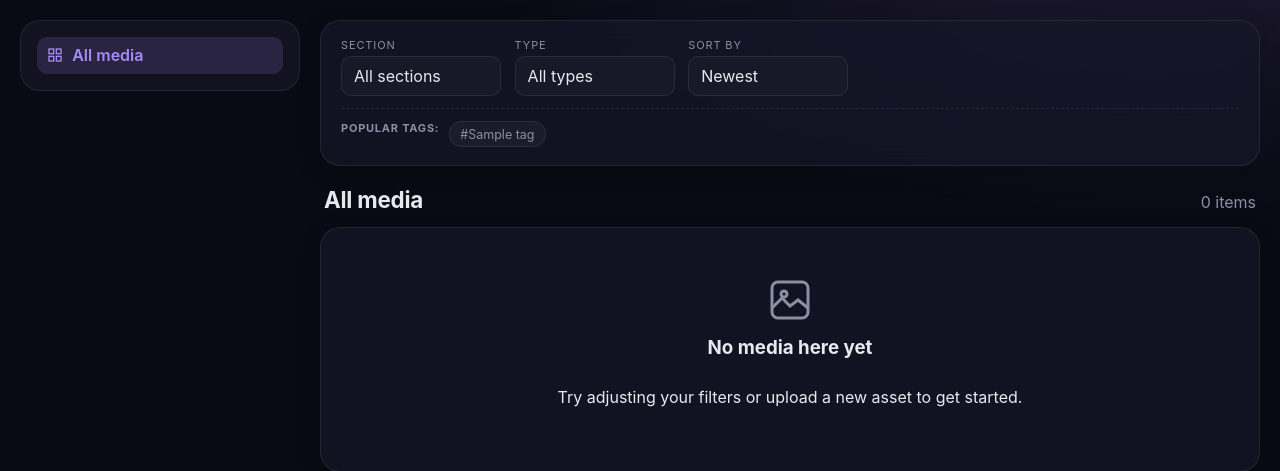
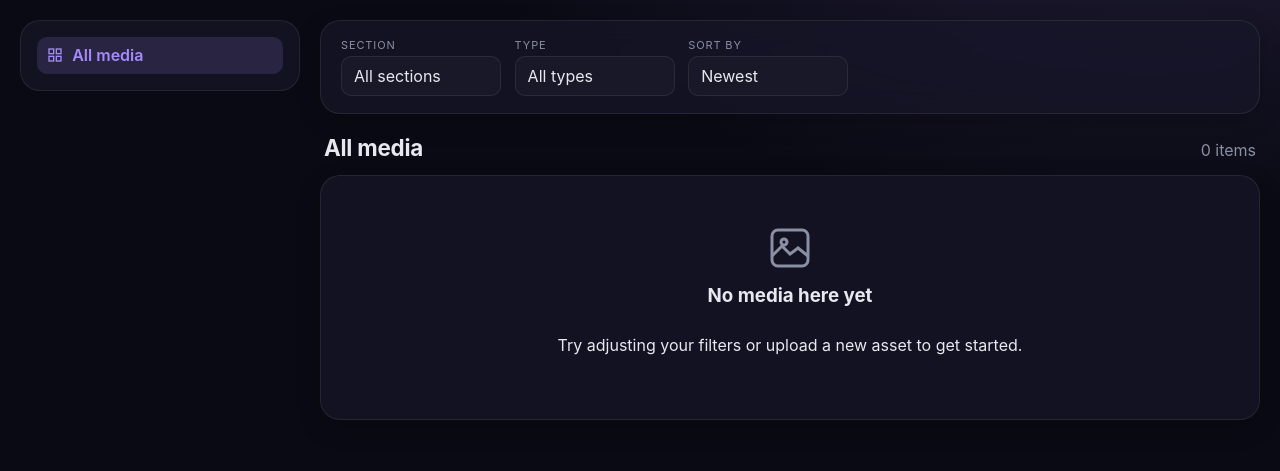
Before and after one commit to geryshadesinnovations/greyshades-media, a PHP site: page /dashboard in a window 1280 px wide. Shown: the part 65-536 px from the top of the page. Run offline with PHP 8.4, Linux system fonts and the light colour scheme; the visitor is signed in with stand-in values (Sample User, id 1); tables that the repository leaves empty hold one stand-in row (values such as "Sample post"); data that the repository does not hold is empty.

Commit message:
Remove tags entirely, leaf-only category checkboxes, fix filtering
- Remove Tags input from upload form and all tag functionality from
  backend (UploadController, DashboardController, Media model search
  and suggest methods). Tags are no longer part of the system.

- Upload form now only shows checkboxes for LEAF categories.
  Parent/intermediate categories (e.g. 'Video' under Art, 'Medical &
  Health Awareness Days' under Hybrid) render as non-selectable
  accordion headers. The backend auto-attaches the entire ancestor
  chain via Category::ancestorIds() so filtering by any level works.

- Fix dashboard sidebar category filtering:
  - Sidebar navUrl now clears the 'section' param when a category is
    clicked, preventing conflicting filters.
  - Media::search() correctly skips section_code WHERE when category_id
    is present (existing logic preserved).
  - The ancestor expansion on upload ensures media_categories has rows
    for leaf + all parents, so descendantIds-based filtering matches
    whether the user browses by root or by leaf.

```diff
--- a/app/Controllers/DashboardController.php
+++ b/app/Controllers/DashboardController.php
@@ -8,7 +8,6 @@
 use App\Models\Media;
 use App\Models\Occasion;
 use App\Models\Section;
-use App\Models\Tag;
 
 final class DashboardController
 {
@@ -20,7 +19,6 @@
             'section_code' => $_GET['section']  ?? null,
             'category_id'  => isset($_GET['category']) ? (int) $_GET['category'] : null,
             'occasion_id'  => isset($_GET['occasion']) ? (int) $_GET['occasion'] : null,
-            'tag_id'       => isset($_GET['tag'])      ? (int) $_GET['tag']      : null,
             'media_type'   => $_GET['type']     ?? null,
             'q'            => $_GET['q']        ?? null,
             'featured'     => !empty($_GET['featured']),
@@ -40,7 +38,6 @@
             'sections'     => array_values($sections),
             'trees'        => $trees,
             'occasions'    => Occasion::groupedAll(),
-            'tags'         => Tag::popular(40),
             'result'       => $result,
             'filters'      => $filters,
             'sort'         => $sort,
--- a/app/Models/Media.php
+++ b/app/Models/Media.php
@@ -81,18 +81,6 @@
         }
     }
 
-    public static function attachTags(int $mediaId, array $tagIds): void
-    {
-        Database::execute("DELETE FROM media_tags WHERE media_id = ?", [$mediaId]);
-        foreach (array_unique(array_map('intval', $tagIds)) as $tid) {
-            if ($tid <= 0) continue;
-            Database::execute(
-                "INSERT IGNORE INTO media_tags (media_id, tag_id) VALUES (?,?)",
-                [$mediaId, $tid]
-            );
-        }
-    }
-
     public static function categoriesFor(int $mediaId): array
     {
         return Database::all(
@@ -110,15 +98,6 @@
              JOIN occasions o ON o.id = mo.occasion_id
              JOIN occasion_groups g ON g.id = o.group_id
              WHERE mo.media_id = ? ORDER BY o.name",
-            [$mediaId]
-        );
-    }
-
-    public static function tagsFor(int $mediaId): array
-    {
-        return Database::all(
-            "SELECT t.* FROM media_tags mt JOIN tags t ON t.id = mt.tag_id
-             WHERE mt.media_id = ? ORDER BY t.name",
             [$mediaId]
         );
     }
@@ -194,6 +173,8 @@
         if (!empty($filters['category_id'])) {
             $ids = Category::descendantIds((int) $filters['category_id']);
             $marks = implode(',', array_fill(0, count($ids), '?'));
+            // Use LEFT JOIN + WHERE so we match media that has ANY of these
+            // categories in its media_categories junction table.
             $joinCat = "INNER JOIN media_categories mc ON mc.media_id = m.id AND mc.category_id IN ($marks)";
             foreach ($ids as $cid) $params[] = $cid;
         }
@@ -202,12 +183,6 @@
         if (!empty($filters['occasion_id'])) {
             $joinOcc = "INNER JOIN media_occasions mo ON mo.media_id = m.id AND mo.occasion_id = ?";
             $params[] = (int) $filters['occasion_id'];
-        }
-
-        $joinTag = '';
-        if (!empty($filters['tag_id'])) {
-            $joinTag = "INNER JOIN media_tags mt ON mt.media_id = m.id AND mt.tag_id = ?";
-            $params[] = (int) $filters['tag_id'];
         }
 
         if (!empty($filters['media_type'])) {
@@ -224,20 +199,10 @@
         if (!empty($filters['q'])) {
             $q = trim((string) $filters['q']);
             $like = '%' . $q . '%';
-            // The text search now also matches against tag names, category
-            // names, and occasion names so that typing a tag (e.g. "diwali"
-            // or "campaign-2026") returns the media tagged with it even when
-            // that text never appears in the title/description.
             $where[] = "(
                 m.title LIKE ?
                 OR m.description LIKE ?
                 OR m.keywords LIKE ?
-                OR EXISTS (
-                    SELECT 1 FROM media_tags mt2
-                    JOIN tags t2 ON t2.id = mt2.tag_id
-                    WHERE mt2.media_id = m.id
-                      AND (t2.name LIKE ? OR t2.slug LIKE ?)
-                )
                 OR EXISTS (
                     SELECT 1 FROM media_categories mc2
                     JOIN categories c2 ON c2.id = mc2.category_id
@@ -251,10 +216,8 @@
                       AND o2.name LIKE ?
                 )
             )";
-            // 7 LIKE bindings, in the same order as the placeholders above.
             $params[] = $like; $params[] = $like; $params[] = $like;
-            $params[] = $like; $params[] = $like; $params[] = $like;
-            $params[] = $like;
+            $params[] = $like; $params[] = $like;
         }
 
         $orderBy = match ($sort) {
@@ -270,7 +233,7 @@
 
         $base = "FROM media m
                  INNER JOIN sections s ON s.id = m.section_id
-                 $joinCat $joinOcc $joinTag
+                 $joinCat $joinOcc
                  WHERE " . implode(' AND ', $where);
 
         $total = (int) Database::scalar("SELECT COUNT(DISTINCT m.id) $base", $params);
@@ -328,14 +291,13 @@
     /**
      * Lightweight, search-as-you-type suggestions for the topbar search box.
      *
-     * Returns up to $limit hits across four buckets:
+     * Returns up to $limit hits across three buckets:
      *   - media titles      (clickable -> opens that file)
-     *   - tag names         (clickable -> filter dashboard by that tag)
      *   - category names    (clickable -> filter dashboard by that category)
      *   - occasion names    (clickable -> filter dashboard by that occasion)
      *
      * Permission filtering is honoured for media titles via $allowedSections.
-     * Categories/occasions/tags are global metadata and are returned for
+     * Categories/occasions are global metadata and are returned for
      * every signed-in user.
      */
     public static function suggest(string $q, array $allowedSections, int $limit = 8): array
@@ -370,23 +332,6 @@
                     'href'  => url('/media/' . $r['uuid']),
                 ];
             }
-        }
-
-        // -- Tags
-        $rows = Database::all(
-            "SELECT id, name, slug FROM tags
-             WHERE name LIKE ? OR slug LIKE ?
-             ORDER BY (name LIKE ?) DESC, name
-             LIMIT $perBucket",
-            [$like, $like, $start]
-        );
-        foreach ($rows as $r) {
-            $out[] = [
-                'type'  => 'tag',
-                'label' => '#' . $r['name'],
-                'meta'  => 'TAG',
-                'href'  => url('/dashboard?tag=' . (int) $r['id']),
-            ];
         }
 
         // -- Categories (only those in sections the user can see)
--- a/app/Views/dashboard/_sidebar.php
+++ b/app/Views/dashboard/_sidebar.php
@@ -9,12 +9,12 @@
 $selectedSec = $filters['section_code'] ?? null;
 
 // Build a URL preserving non-conflicting filters (e.g. clicking a category
-// keeps the active occasion/tag/type/sort but replaces any prior category
-// or section selection).
+// keeps the active occasion/type/sort but replaces any prior category
+// or section selection). When a category is picked, the section filter is
+// automatically cleared since the category already implies a section.
 $navUrl = function (array $changes) use ($filters, $sort): string {
     $qs = array_filter([
         'occasion' => $filters['occasion_id'] ?? null,
-        'tag'      => $filters['tag_id']      ?? null,
         'type'     => $filters['media_type']  ?? null,
         'q'        => $filters['q']           ?? null,
         'sort'     => $sort !== 'newest' ? $sort : null,
@@ -25,6 +25,10 @@
         } else {
             $qs[$k] = $v;
         }
+    }
+    // If a category is being set, don't also send section — category is more specific
+    if (!empty($qs['category'])) {
+        unset($qs['section']);
     }
     return '?' . http_build_query($qs);
 };
--- a/app/Views/dashboard/index.php
+++ b/app/Views/dashboard/index.php
@@ -3,7 +3,6 @@
  * @var array $sections
  * @var array $trees
  * @var array $occasions
- * @var array $tags
  * @var array $result
  * @var array $filters
  * @var string $sort
@@ -24,7 +23,6 @@
         'section'  => $filters['section_code'] ?? null,
         'category' => $filters['category_id']  ?? null,
         'occasion' => $filters['occasion_id']  ?? null,
-        'tag'      => $filters['tag_id']       ?? null,
         'type'     => $filters['media_type']   ?? null,
         'q'        => $filters['q']            ?? null,
         'sort'     => $sort !== 'newest' ? $sort : null,
@@ -61,10 +59,6 @@
                 $occName = (string) (\App\Core\Database::scalar('SELECT name FROM occasions WHERE id = ?', [(int) $filters['occasion_id']]) ?? 'Occasion');
                 $activeChips[] = ['label' => 'Occasion: ' . $occName, 'href' => $buildUrl(['occasion' => null])];
             }
-            if (!empty($filters['tag_id'])) {
-                $tagName = (string) (\App\Core\Database::scalar('SELECT name FROM tags WHERE id = ?', [(int) $filters['tag_id']]) ?? 'Tag');
-                $activeChips[] = ['label' => '#' . $tagName, 'href' => $buildUrl(['tag' => null])];
-            }
             if (!empty($filters['media_type']))   $activeChips[] = ['label' => 'Type: ' . ucfirst((string) $filters['media_type']), 'href' => $buildUrl(['type' => null])];
         ?>
 
@@ -73,7 +67,6 @@
                 <?php /* preserve current filters as hidden inputs so each select-change submits the FULL filter set */ ?>
                 <?php if (!empty($filters['q'])): ?>       <input type="hidden" name="q"        value="<?= e($filters['q']) ?>"><?php endif; ?>
                 <?php if (!empty($filters['category_id'])): ?><input type="hidden" name="category" value="<?= (int) $filters['category_id'] ?>"><?php endif; ?>
-                <?php if (!empty($filters['tag_id'])): ?>  <input type="hidden" name="tag"      value="<?= (int) $filters['tag_id'] ?>"><?php endif; ?>
 
                 <label class="select">
                     <span>Section</span>
@@ -95,11 +88,6 @@
                     </select>
                 </label>
 
-                <?php /* Occasion picker removed: Hybrid subcategories in the sidebar
-                       already cover every awareness day / festival / wellness theme.
-                       Existing ?occasion=<id> URLs from autocomplete still work — they
-                       are preserved as a hidden input below so they aren't dropped
-                       when the user changes another filter. */ ?>
                 <?php if (!empty($filters['occasion_id'])): ?>
                     <input type="hidden" name="occasion" value="<?= (int) $filters['occasion_id'] ?>">
                 <?php endif; ?>
@@ -129,24 +117,12 @@
                 <?php endforeach; ?>
             </div>
             <?php endif; ?>
-
-            <?php if (!empty($tags)): ?>
-            <div class="tag-strip">
-                <span class="active-label">Popular tags:</span>
-                <?php foreach ($tags as $t): ?>
-                <a class="chip <?= ($filters['tag_id'] ?? null) == $t['id'] ? 'active' : '' ?>"
-                   href="<?= e($buildUrl(['tag' => (($filters['tag_id'] ?? null) == $t['id']) ? null : (int) $t['id']])) ?>">
-                    #<?= e($t['name']) ?>
-                </a>
-                <?php endforeach; ?>
-            </div>
-            <?php endif; ?>
         </div>
 
         <div class="content-header">
             <h2>
                 <?php if (!empty($filters['q'])): ?>Search results for "<?= e($filters['q']) ?>"
-                <?php elseif (!empty($filters['section_code']) || !empty($filters['category_id']) || !empty($filters['occasion_id']) || !empty($filters['tag_id']) || !empty($filters['media_type'])): ?>Filtered media
+                <?php elseif (!empty($filters['section_code']) || !empty($filters['category_id']) || !empty($filters['occasion_id']) || !empty($filters['media_type'])): ?>Filtered media
                 <?php else: ?>All media<?php endif; ?>
             </h2>
             <span class="muted"><?= number_format($total) ?> item<?= $total === 1 ? '' : 's' ?></span>
```
Also changed, not shown: app/Controllers/UploadController.php (+0 -8 lines), app/Views/upload/form.php (+9 -6 lines).
